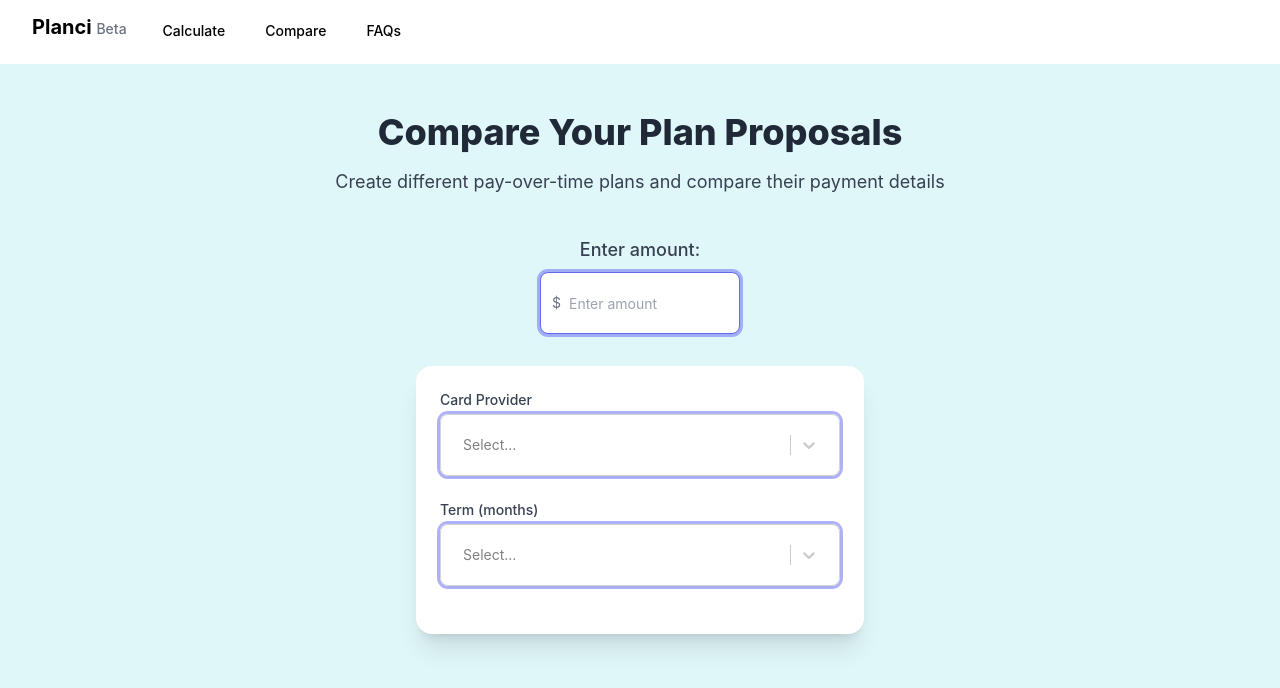
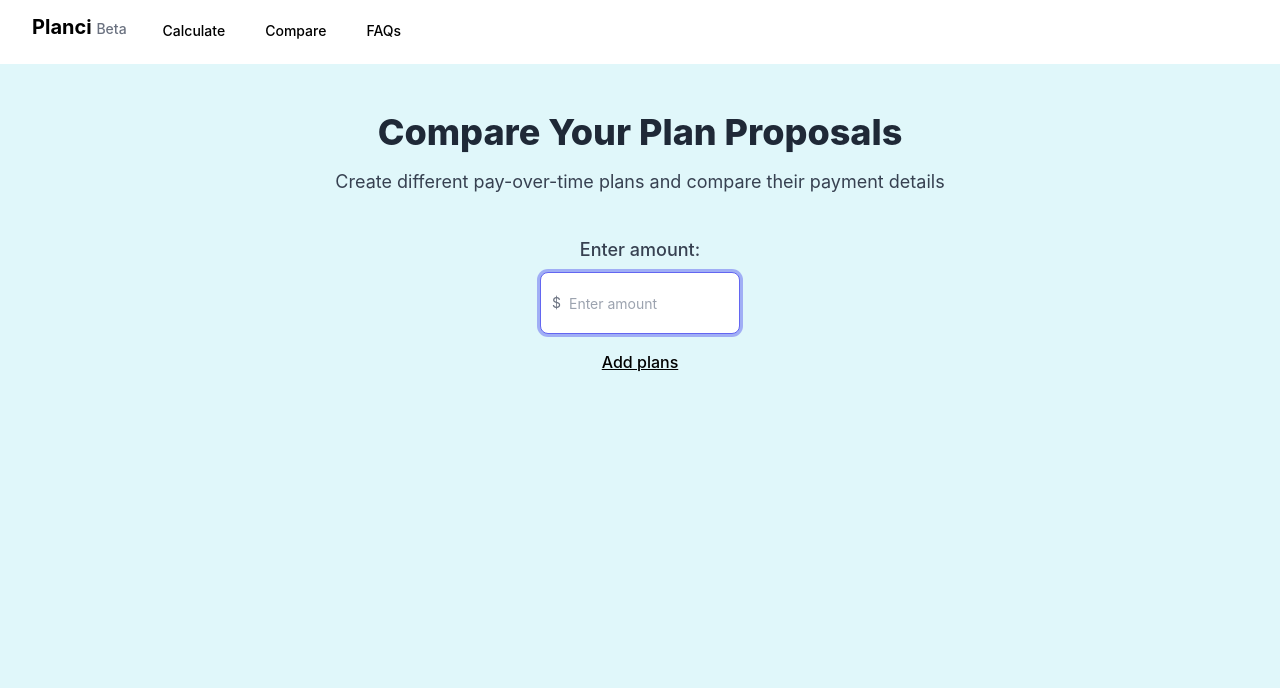
Before and after one commit to haoliangyu/planci, a React (Create React App) app in the folder packages/planci-web/: page /compare in a window 1280 px wide. Shown: the top 688 px of the page. Built offline with nearby package versions, Linux system fonts and the light colour scheme.

Commit message:
basic compare page

```diff
--- a/packages/planci-web/src/pages/Compare.js
+++ b/packages/planci-web/src/pages/Compare.js
@@ -1,10 +1,20 @@
-import React, { useState } from 'react';
+import React, { useState, useEffect } from 'react';
 import Header from '../components/Header'; // Import Header component
 import AmountInput from '../components/AmountInput'; // Import AmountInput component
 import Calculator from '../components/Calculator'; // Import Calculator component
 
 const Compare = () => {
   const [amount, setAmount] = useState('');
+  const [calculators, setCalculators] = useState([]);
+
+  const addCalculator = () => {
+    setCalculators([...calculators, calculators.length]);
+  };
+
+  useEffect(() => {
+    // Trigger re-render of calculators when amount changes
+    setCalculators([...calculators]);
+  }, [amount]);
 
   return (
     <div>
@@ -19,9 +29,16 @@ const Compare = () => {
           <div className="mx-auto" style={{ maxWidth: '200px' }}>
             <AmountInput amount={amount} setAmount={setAmount} isAmountValid={true} /> {/* Use AmountInput component */}
           </div>
+          <div className="mt-4">
+            <button className="text-black underline font-medium hover:text-black" onClick={addCalculator}>Add plans</button>
+          </div>
         </div>
-        <div className="">
-          <Calculator initialAmount={amount} hideAmountInput={true} /> {/* Pass amount to Calculator component and hide amount input */}
+        <div id="compare-plans" className="grid grid-cols-1 md:grid-cols-2 gap-4 mx-auto">
+          {calculators.map((key) => (
+            <div key={key} style={{ width: '300px' }}>
+              <Calculator initialAmount={amount} hideAmountInput={true} /> {/* Pass amount to Calculator component and hide amount input */}
+            </div>
+          ))}
         </div>
       </div>
     </div>
```
